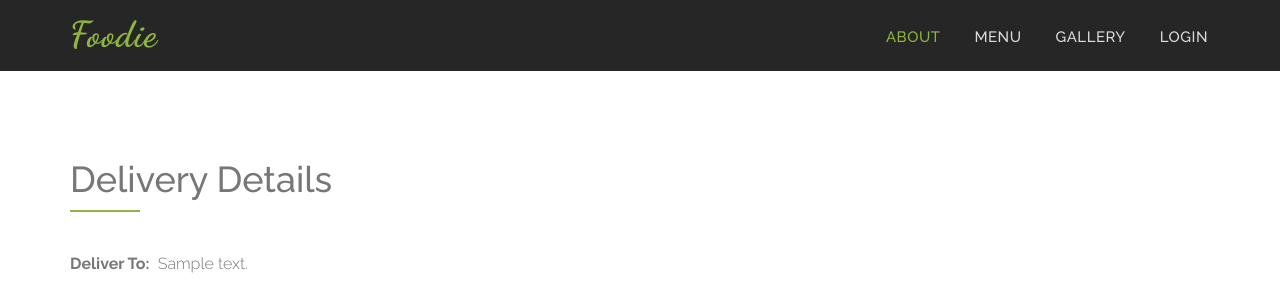
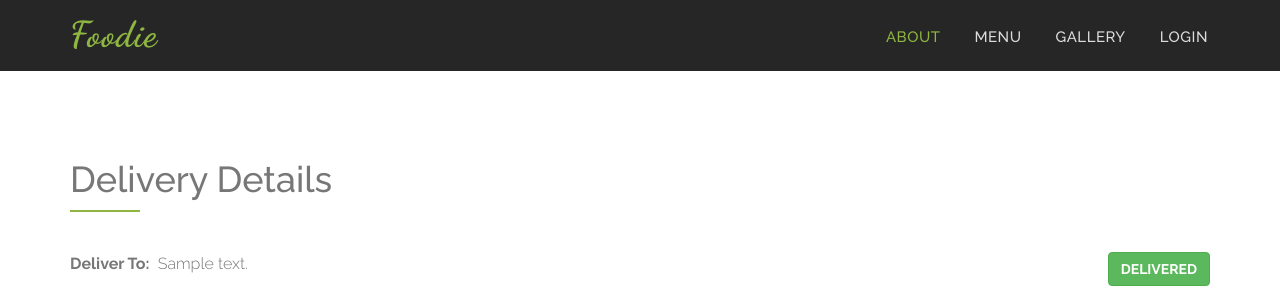
Before and after one commit to wujunhua/foodie, a Django app: page /deliveries/1 in a window 1280 px wide. Shown: the top 303 px of the page. Run offline with Django 3.2, Linux system fonts and the light colour scheme; data comes from the database, SQL or seed files in the repository; tables that the repository leaves empty hold one stand-in row (values such as "Sample post"); parts of the project's set-up code (start-up, migrations or seed data) failed here and were passed over; some libraries are stand-ins or nearby versions.

Commit message:
prettied up delivery screen for drivers

```diff
--- a/foodie/templates/deliveries.html
+++ b/foodie/templates/deliveries.html
@@ -11,7 +11,7 @@
             </div>
         </div>
 
-        {% for order in orders reversed %}
+        {% for order in orders %}
             {% if not order.delivered %}
                 <div class="row order-heading">
                     <div class="col-md-4">
--- a/foodie/templates/delivery_detail.html
+++ b/foodie/templates/delivery_detail.html
@@ -9,10 +9,10 @@
     <div class="container">
             <h1>Delivery Details</h1>
             <hr>
+            <a href="{% url 'delivered' id=order.id %}" class="btn btn-success" style="float:right;"><strong>DELIVERED</a></strong>
             <p><strong>Deliver To:</strong>&nbsp&nbsp{{ address }}</p>
             <!-- <h1 id="zoom-to-area-text">{{address}}</h1> -->
-            <br>
-            <a href="{% url 'delivered' id=order.id %}" class="btn btn-outline-primary" style="float:right;">DELIVERED</a>
+            <!-- <br> -->
             <div id="map">
             </div>
             <div>
```
